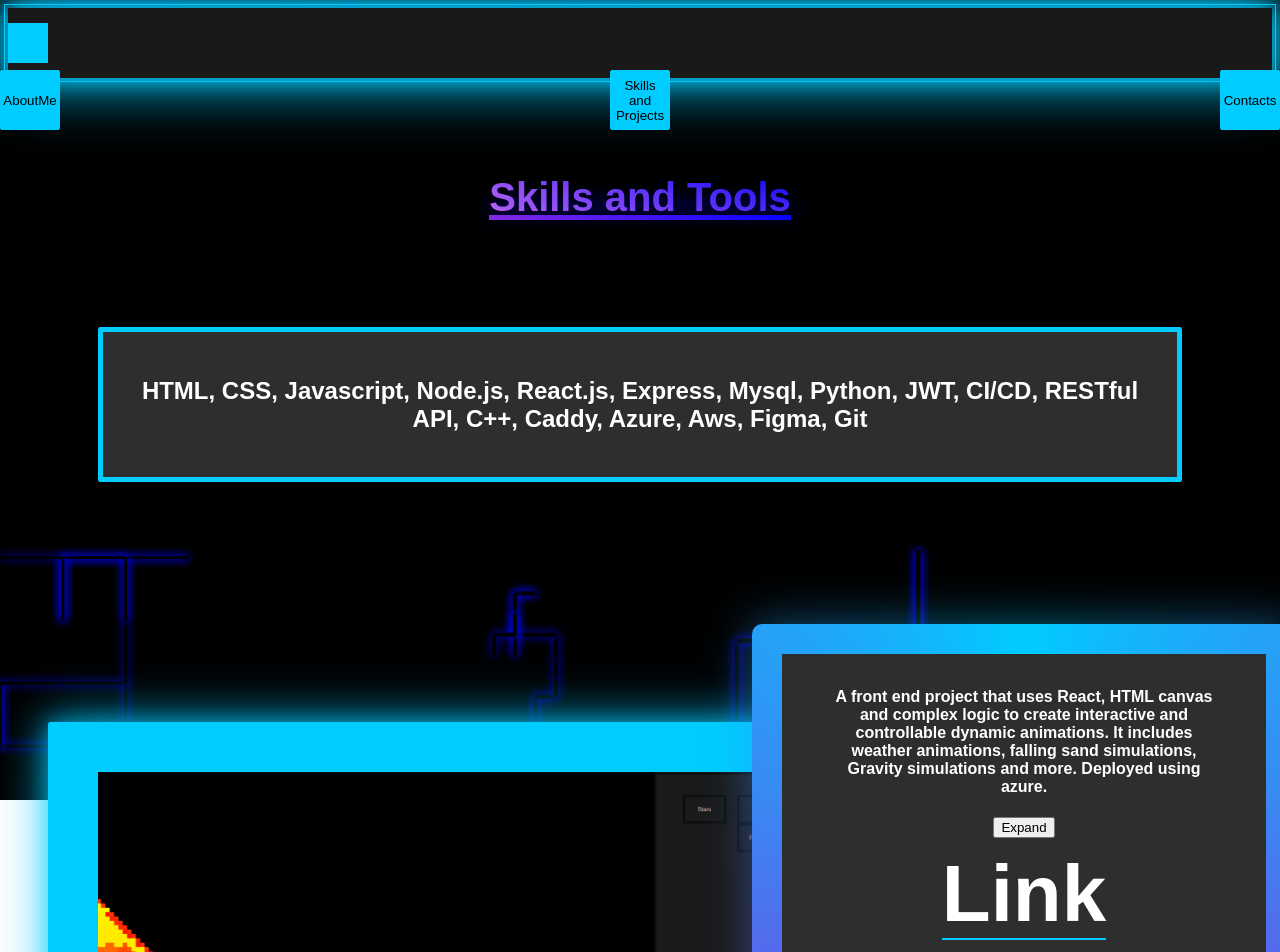
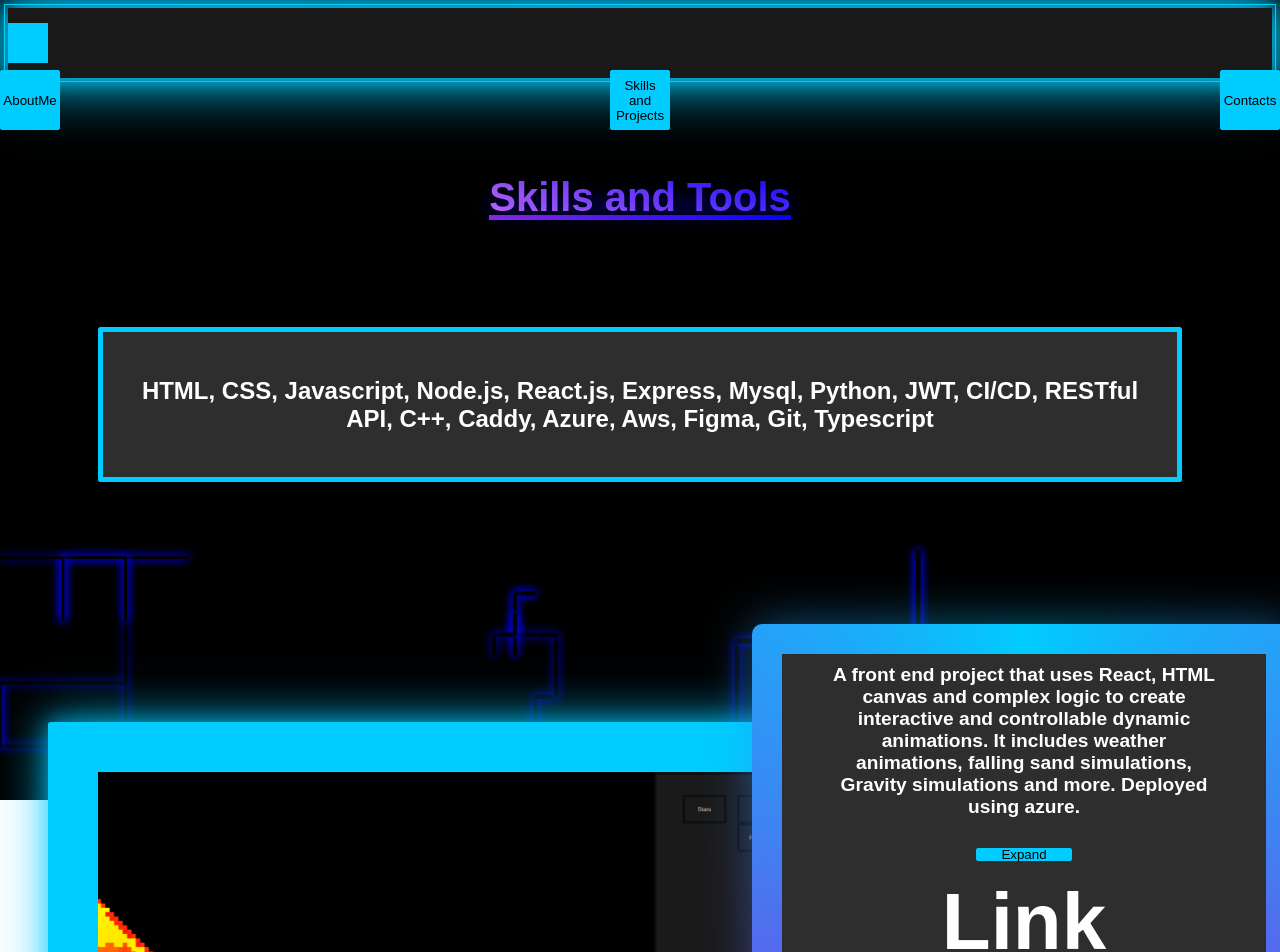
Before and after one commit to TheHeartstriker/Portfolio, a React (Vite) app in the folder Portfolio/: page /skills in a window 1280 px wide. Shown: the top 952 px of the page. Built offline with nearby package versions, Linux system fonts and the light colour scheme; a web font is replaced by a local one.

Commit message:
Button
Added the expand button to help the transition from one text to another along with something the looks out a bit

```diff
--- a/Portfolio/src/Pages.jsx/Skill.jsx
+++ b/Portfolio/src/Pages.jsx/Skill.jsx
@@ -16,6 +16,10 @@ function Skill() {
   const Text3Parent = useRef(null);
   const Text3Container = useRef(null);
   const [Text3, setText3] = useState(BasicFitnessAppText);
+  //Button
+  const Expand1 = useRef(null);
+  const Expand2 = useRef(null);
+  const Expand3 = useRef(null);
   //Switches the text on click
   function SwitcherOne(num) {
     const setTextFunctions = [setText1, setText2, setText3];
@@ -38,19 +42,23 @@ function Skill() {
     const Text = [Text1, Text2, Text3];
     const Pretext = [DynamicAniGitText, ToDoAppGitText, FitnessAppGitText];
     if (Pretext[num] === TextToCompare) {
-      return <pre>{Text[num]}</pre>;
+      return (
+        <pre style={{ fontSize: TextFontSize(Text[num].length) }}>
+          {Text[num]}
+        </pre>
+      );
     } else {
       return <h4>{Text[num]}</h4>;
     }
   }
 
   function TextFontSize(len) {
-    if (len < 400) {
-      return "1.5em";
+    if (len < 700) {
+      return "1.3em";
     } else if (len < 1000) {
-      return "1.3em";
+      return "1.2em";
     } else {
-      return "1.1em";
+      return "1em";
     }
   }
   function buttonOnclick(num) {
@@ -58,8 +66,10 @@ function Skill() {
       num === 1 ? Text1Parent : num === 2 ? Text2Parent : Text3Parent;
     const textContainer =
       num === 1 ? Text1Container : num === 2 ? Text2Container : Text3Container;
+    const Expand = num === 1 ? Expand1 : num === 2 ? Expand2 : Expand3;
     textParent.current.classList.toggle("Alter");
     textContainer.current.classList.toggle("Alter");
+    Expand.current.classList.toggle("Alter");
   }
 
   return (
@@ -72,7 +82,8 @@ function Skill() {
           {/* Make bigger */}
           <h2>
             HTML, CSS, Javascript, Node.js, React.js, Express, Mysql, Python,
-            JWT, CI/CD, RESTful API, C++, Caddy, Azure, Aws, Figma, Git
+            JWT, CI/CD, RESTful API, C++, Caddy, Azure, Aws, Figma, Git,
+            Typescript
           </h2>
         </div>
 
@@ -85,6 +96,7 @@ function Skill() {
               onClick={() => {
                 buttonOnclick(1), SwitcherOne(0);
               }}
+              ref={Expand1}
             >
               Expand
             </button>
@@ -109,13 +121,13 @@ function Skill() {
           <h2>ToDo App</h2>
           <div className="ProjectText Project2Text" ref={Text2Container}>
             {TextHandler(1, Text2)}
-            {/* <pre style={{ fontSize: TextFontSize(Text2.length) }}>{Text2}</pre> */}
             <button
               className="Expandbtn"
               onClick={() => {
                 SwitcherOne(1);
                 buttonOnclick(2);
               }}
+              ref={Expand2}
             >
               Expand
             </button>
@@ -140,13 +152,13 @@ function Skill() {
           <h2>Fitness tracker</h2>
           <div className="ProjectText Project3Text" ref={Text3Container}>
             {TextHandler(2, Text3)}
-            {/* <pre style={{ fontSize: TextFontSize(Text3.length) }}>{Text3}</pre> */}
             <button
               className="Expandbtn"
               onClick={() => {
                 SwitcherOne(2);
                 buttonOnclick(3);
               }}
+              ref={Expand3}
             >
               Expand
             </button>
--- a/Portfolio/src/PagesCss/skill.css
+++ b/Portfolio/src/PagesCss/skill.css
@@ -180,7 +180,7 @@
   filter: blur(1.5rem);
   opacity: 0.5;
 }
-
+/* Container alter values */
 .ProjectBase.Alter {
   height: 45vh;
   width: 45vw;
@@ -191,21 +191,45 @@
   height: 60vh;
   padding: 10px;
   margin: 25px;
-  /* To change the botton layout */
+
   display: flex;
   flex-direction: row;
   flex-wrap: wrap;
 }
 
+.Expandbtn {
+  background-color: var(--neon-blue);
+  border: 1px solid var(--neon-blue);
+  border-radius: 2px;
+  color: black;
+  padding: 5px;
+  margin: 5px;
+  height: 1vw;
+  width: 7.5vw;
+  cursor: pointer;
+  transition: 1s;
+  text-align: center;
+  display: flex;
+  align-items: center;
+  justify-content: center;
+}
+
+.Expandbtn.Alter {
+  height: 2vh;
+  width: 7.5vh;
+  transform: rotate(90deg);
+}
+
+/* Text styles  */
 .ProjectBase pre {
   flex-direction: row;
   width: 100%;
   white-space: pre-wrap;
   font-family: "Protest Guerrilla", sans-serif;
+  text-align: left;
 }
-
 .ProjectBase h4 {
-  font-size: 1rem;
+  font-size: 1.2rem;
   font-family: "Protest Guerrilla", sans-serif;
 }
 
@@ -221,7 +245,7 @@
   .ProjectText {
     font-size: 0.6rem;
   }
-  .ProjectText h3 {
-    font-size: 3rem;
+  .ProjectText h4 {
+    font-size: 0.6rem;
   }
 }
```
